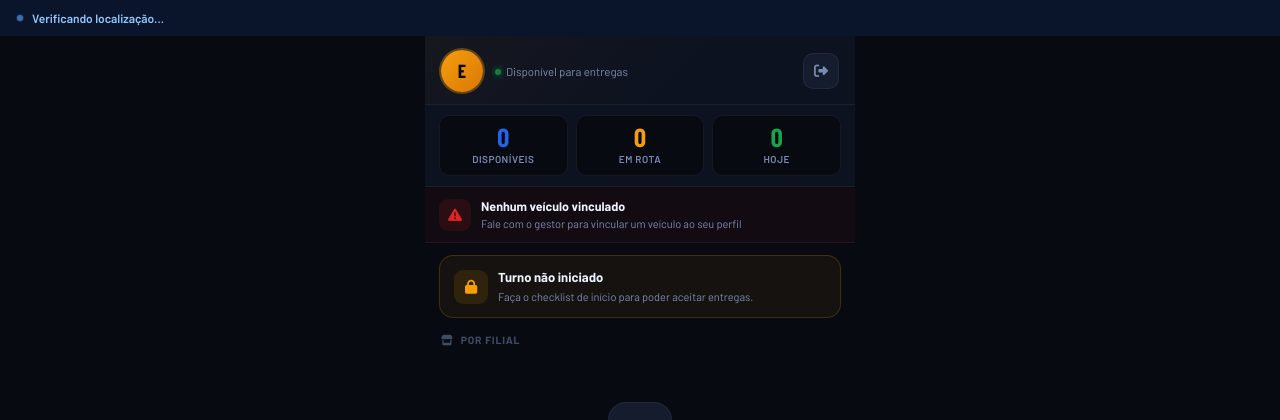
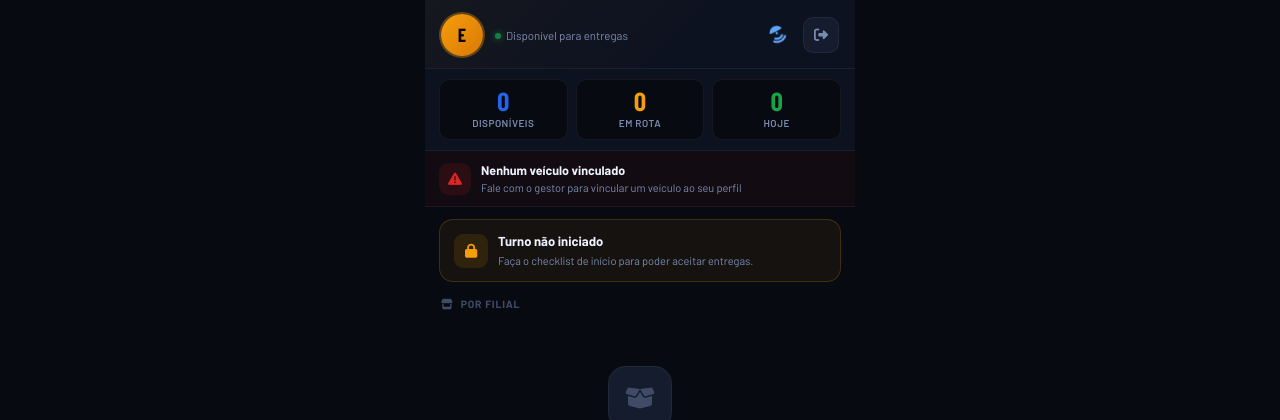
Before and after one commit to Dyonathan-Queiroz/Sistema-de-logistica, a FastAPI app: template app/templates/dashboard_entregador.html in a window 1280 px wide. Shown: the top 420 px of the page. Run offline with FastAPI, Linux system fonts and the light colour scheme; the template is opened without the code that fills it, so the values that code supplies are empty; some web fonts are replaced.

Commit message:
feat(ui): substitui barra GPS por ícone satélite no header
- Barra GPS removida do topo (só aparece quando bloqueado)
- Ícone de satélite verde neon pulsante adicionado no header
- Verde pulsante = GPS ativo, vermelho pulsante = bloqueado, azul girando = verificando
- gpsSetBar sincroniza estado do ícone junto com a barra

Co-Authored-By: Claude Sonnet 4.6 <noreply@anthropic.com>

```diff
--- a/app/templates/dashboard_entregador.html
+++ b/app/templates/dashboard_entregador.html
@@ -1194,26 +1194,41 @@
     /* ── FOOTER ──────────────────────────────────────────── */
     .footer { display: none; }
 
-    /* ── GPS BAR ─────────────────────────────────────────── */
+    /* ── GPS BAR (só aparece quando bloqueado) ──────────── */
     .gps-bar {
-      display: flex; align-items: center; gap: 8px;
+      display: none; align-items: center; gap: 8px;
       padding: 9px 16px; font-size: 12px; font-weight: 600;
-      position: sticky; top: 0; z-index: 500;
       transition: background .3s, color .3s;
     }
-    .gps-bar.checking { background: rgba(37,99,235,.12); color: #93c5fd; }
-    .gps-bar.ok       { background: rgba(22,163,74,.12);  color: #86efac; }
-    .gps-bar.blocked  { background: rgba(220,38,38,.15);  color: #fca5a5; cursor: pointer; }
-    .gps-dot {
-      width: 8px; height: 8px; border-radius: 50%; flex-shrink: 0;
-    }
-    .gps-bar.checking .gps-dot { background: #60a5fa; animation: gpsPulse 1.4s ease-in-out infinite; }
-    .gps-bar.ok       .gps-dot { background: #4ade80; }
-    .gps-bar.blocked  .gps-dot { background: #f87171; animation: gpsPulse 1s ease-in-out infinite; }
+    .gps-bar.blocked { display: flex; background: rgba(220,38,38,.15); color: #fca5a5; cursor: pointer; }
+    .gps-dot { width: 8px; height: 8px; border-radius: 50%; flex-shrink: 0; }
+    .gps-bar.blocked .gps-dot { background: #f87171; animation: gpsPulse 1s ease-in-out infinite; }
     @keyframes gpsPulse { 0%,100%{opacity:1;transform:scale(1)} 50%{opacity:.4;transform:scale(.7)} }
     .gps-bar .gps-action {
       margin-left: auto; font-size: 11px; text-decoration: underline; cursor: pointer; opacity: .8;
     }
+
+    /* ── GPS SATÉLITE — ícone no header ─────────────────── */
+    .gps-sat {
+      font-size: 17px; padding: 5px; border-radius: 8px;
+      cursor: pointer; -webkit-tap-highlight-color: transparent;
+      flex-shrink: 0;
+    }
+    .gps-sat.checking {
+      color: #60a5fa;
+      animation: gpsSatSpin 2s linear infinite;
+    }
+    .gps-sat.ok {
+      color: #0df5a0;
+      filter: drop-shadow(0 0 6px rgba(13,245,160,.6));
+      animation: gpsSatPulse 2.2s ease-in-out infinite;
+    }
+    .gps-sat.blocked {
+      color: #f87171;
+      animation: gpsSatPulse .8s ease-in-out infinite;
+    }
+    @keyframes gpsSatPulse { 0%,100%{opacity:1} 50%{opacity:.15} }
+    @keyframes gpsSatSpin  { to{transform:rotate(360deg)} }
 
     /* ── GPS OVERLAY (blocking modal) ───────────────────── */
     .gps-overlay {
@@ -1541,6 +1556,9 @@
         {% endif %}
       </div>
     </div>
+    <span class="gps-sat checking" id="gpsSatIcon" onclick="gpsOverlayOpen()" title="GPS">
+      <i class="fas fa-satellite-dish"></i>
+    </span>
     <a href="/logout" class="btn-sair" title="Sair">
       <i class="fas fa-sign-out-alt"></i>
     </a>
@@ -2484,12 +2502,14 @@
   var gpsOk = false;
 
   function gpsSetBar(state, msg) {
-    var bar    = document.getElementById('gpsBar');
-    var msgEl  = document.getElementById('gpsMsg');
-    var action = document.getElementById('gpsAction');
+    var bar     = document.getElementById('gpsBar');
+    var msgEl   = document.getElementById('gpsMsg');
+    var action  = document.getElementById('gpsAction');
+    var satIcon = document.getElementById('gpsSatIcon');
     bar.className = 'gps-bar ' + state;
     msgEl.textContent = msg;
     action.style.display = (state === 'blocked') ? '' : 'none';
+    if (satIcon) satIcon.className = 'gps-sat ' + state;
   }
 
   function gpsOverlayOpen() {
```
